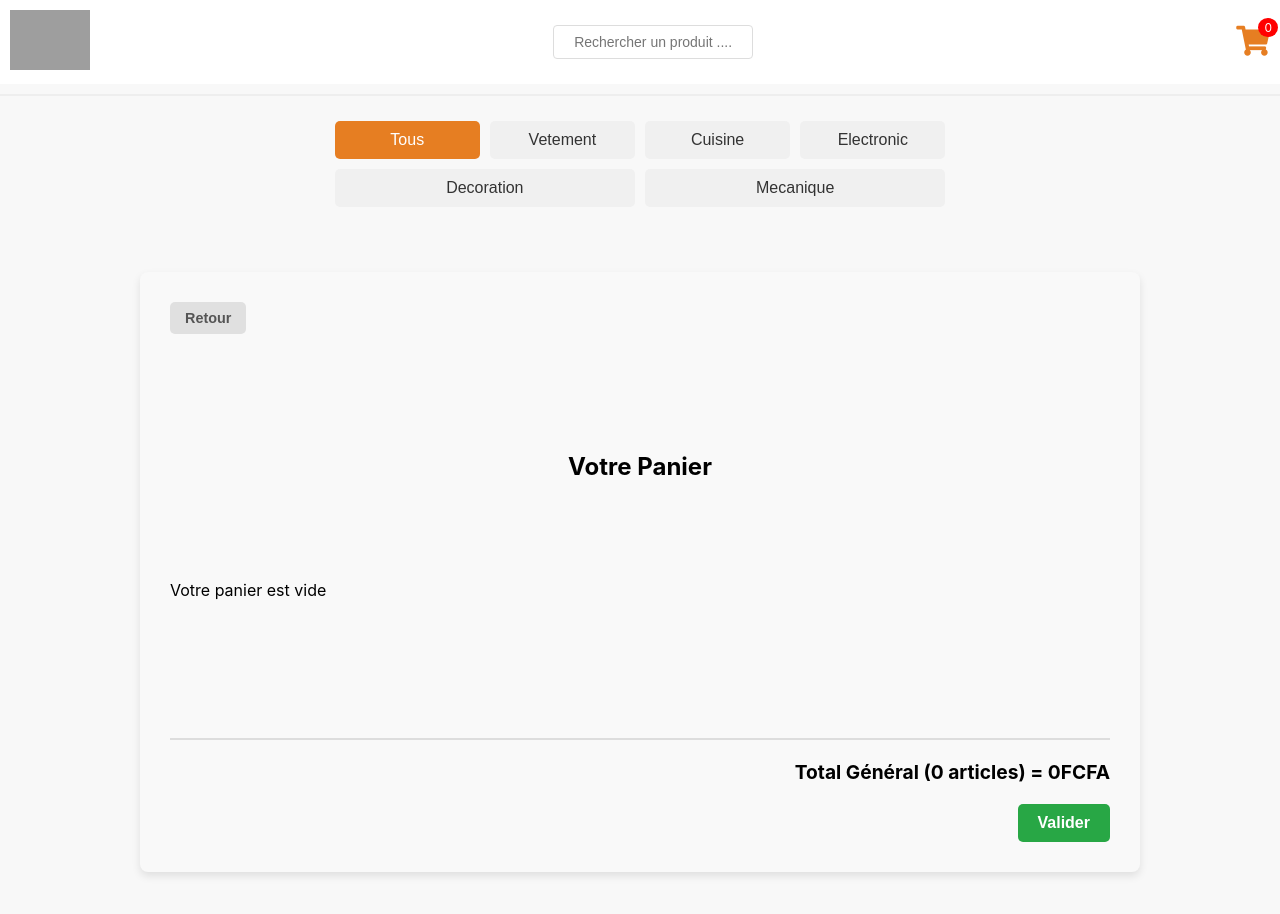
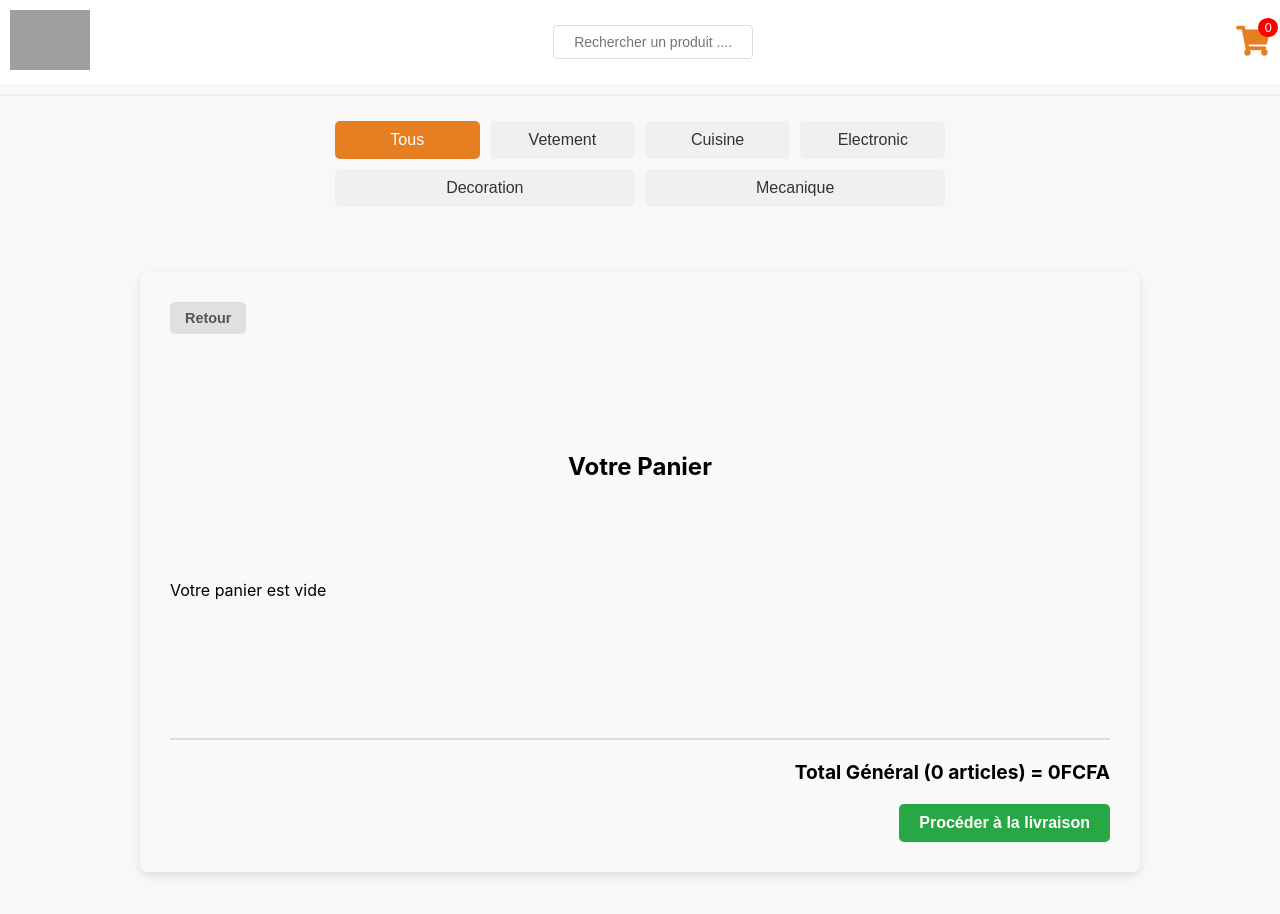
Before and after one commit to fathane/link_repository, a React (Create React App) app in the folder frontend/: page /cart in a window 1280 px wide. Shown: the top 914 px of the page. Built offline with nearby package versions, Linux system fonts and the light colour scheme; grey boxes are pictures that could not be loaded.

Commit message:
commit good

```diff
--- a/frontend/src/components/CartPage.js
+++ b/frontend/src/components/CartPage.js
@@ -1,46 +1,18 @@
 import React, { useState } from 'react';
 import { useNavigate } from 'react-router-dom';
-import axios from 'axios';
 import './cart.css';
 
 function CartPage({ cart, onRemoveFromCart }) {
     const navigate = useNavigate();
     const [errorMessage, setErrorMessage] = useState('');
-    const [isLoading, setIsLoading] = useState(false);
 
     const calculateTotal = () => {
         return cart.reduce((acc, item) => acc + item.quantity * item.price, 0);
     };
 
-    const handleValidation = async () => {
+    const handleProceedToDelivery = () => {
         if (cart.length > 0) {
-            setIsLoading(true);
-            try {
-                // Ajouter des informations de livraison fictives pour le test
-                const deliveryInfo = {
-                    name: "John",
-                    surname: "Doe",
-                    city: "City",
-                    neighborhood: "Neighborhood",
-                    phone: "123456789"
-                };
-
-                const orderData = {
-                    items: cart,
-                    deliveryInfo, // Ajouter deliveryInfo aux données de la commande
-                    totalPrice: calculateTotal(),
-                };
-                console.log("Données de commande envoyées:", orderData);
-
-                const response = await axios.post('http://localhost:5000/api/orders', orderData);
-                console.log("Réponse du serveur:", response.data);
-
-                navigate('/delivery');
-            } catch (error) {
-                console.error('Erreur lors de la validation du panier:', error.response ? error.response.data : error.message);
-                setErrorMessage('Une erreur est survenue. Veuillez réessayer.');
-            }
-            setIsLoading(false);
+            navigate('/delivery', { state: { cart, totalPrice: calculateTotal() } });
         } else {
             setErrorMessage('Votre panier est vide. Ajoutez des articles avant de valider la commande.');
         }
@@ -71,8 +43,8 @@ function CartPage({ cart, onRemoveFromCart }) {
             </div>
             <div className="cart-summary">
                 <span className="total-general">Total Général ({cart.length} articles) = {calculateTotal()}FCFA</span>
-                <button className="validate-button" onClick={handleValidation} disabled={isLoading}>
-                    {isLoading ? 'Validation en cours...' : 'Valider'}
+                <button className="validate-button" onClick={handleProceedToDelivery}>
+                    Procéder à la livraison
                 </button>
             </div>
 
--- a/frontend/src/components/DeliveryPage.js
+++ b/frontend/src/components/DeliveryPage.js
@@ -1,7 +1,12 @@
 import React, { useState } from 'react';
+import { useLocation, useNavigate } from 'react-router-dom';
 import axios from 'axios';
+import './delivery.css';
 
-function DeliveryPage() {
+function DeliveryForm() {
+    const location = useLocation();
+    const navigate = useNavigate();
+    const { cart, totalPrice } = location.state;
     const [deliveryInfo, setDeliveryInfo] = useState({
         name: '',
         surname: '',
@@ -9,6 +14,8 @@ function DeliveryPage() {
         neighborhood: '',
         phone: ''
     });
+    const [errorMessage, setErrorMessage] = useState('');
+    const [isLoading, setIsLoading] = useState(false);
 
     const handleInputChange = (e) => {
         const { name, value } = e.target;
@@ -19,20 +26,33 @@ function DeliveryPage() {
     };
 
     const handleConfirmDelivery = async () => {
+        if (!deliveryInfo.name || !deliveryInfo.surname || !deliveryInfo.city || !deliveryInfo.neighborhood || !deliveryInfo.phone) {
+            setErrorMessage('Veuillez remplir tous les champs.');
+            return;
+        }
+
+        setIsLoading(true);
         try {
-            const response = await axios.post('http://localhost:5000/delivery', deliveryInfo);
-            if (response.status === 200) {
-                alert('Commande confirmée!');
-                // Rediriger l'utilisateur ou afficher un message de succès
-                window.location.href = '/confirmation'; // Par exemple, une page de confirmation
-            }
+            const orderData = {
+                items: cart,
+                deliveryInfo,
+                totalPrice,
+            };
+            console.log("Données de commande envoyées:", orderData);
+
+            const response = await axios.post('http://localhost:5000/api/orders', orderData);
+            console.log("Réponse du serveur:", response.data);
+
+            navigate('/confirmation');
         } catch (error) {
-            console.error('Erreur lors de la confirmation de la livraison:', error);
+            console.error('Erreur lors de la validation du panier:', error.response ? error.response.data : error.message);
+            setErrorMessage('Une erreur est survenue. Veuillez réessayer.');
         }
+        setIsLoading(false);
     };
 
     return (
-        <div>
+        <div className="form-container">
             <h1>Formulaire de Livraison</h1>
             <form>
                 <input
@@ -70,10 +90,13 @@ function DeliveryPage() {
                     onChange={handleInputChange}
                     placeholder="Téléphone"
                 />
-                <button type="button" onClick={handleConfirmDelivery}>Confirmer la commande</button>
+                <button type="button" onClick={handleConfirmDelivery} disabled={isLoading}>
+                    {isLoading ? 'Validation en cours...' : 'Confirmer la commande'}
+                </button>
+                {errorMessage && <p className="error-message">{errorMessage}</p>}
             </form>
         </div>
     );
 }
 
-export default DeliveryPage;
+export default DeliveryForm;
```
